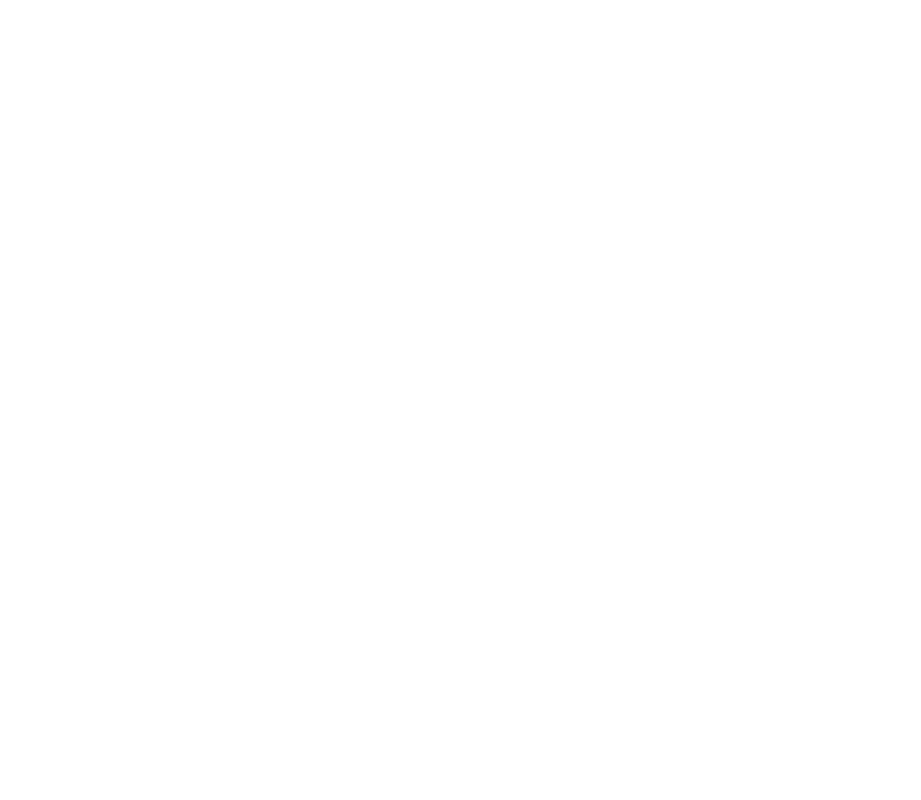
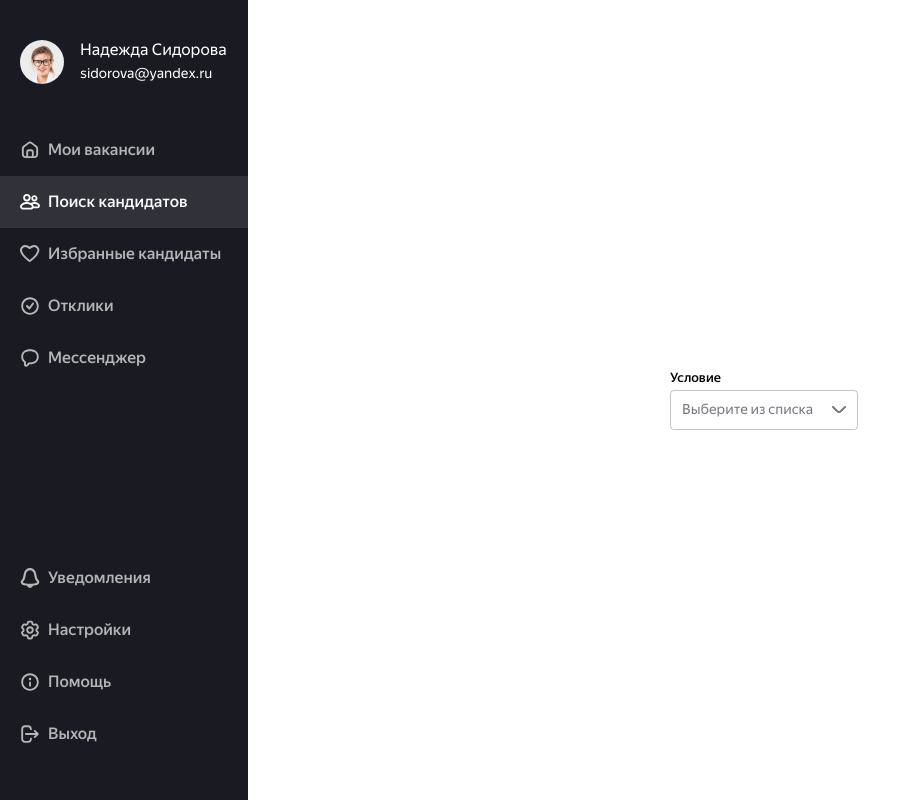
Before and after one commit to MostBridge/Frontend, a React (Vite) app: page /candidates in a window 1280 px wide. Before the commit this address had no page. Shown: the whole page, without its empty margins (0-921 px from the left). Built offline with nearby package versions, Linux system fonts and the light colour scheme.

Commit message:
feature: implemented select component

```diff
--- a/src/App.tsx
+++ b/src/App.tsx
@@ -1,10 +1,11 @@
 import { Routes, Route, BrowserRouter } from 'react-router-dom';
 import { Shadows, ThemeProvider, StyledEngineProvider, createTheme } from '@mui/material';
 
+import Layout from 'components/Layout/Layout';
 import CreateVacancy from './pages/CreateVacancy/CreateVacancy';
 import SignIn from 'pages/SignIn/SignIn';
 import Vacancies from 'pages/Vacancies/Vacancies';
-import Layout from 'components/Layout/Layout';
+import Candidates from 'pages/Candidates/Candidates';
 
 const theme = createTheme({
   shadows: Array(25).fill('none') as Shadows,
@@ -82,7 +83,8 @@
             <Route path="/sign-in" element={<SignIn />} />
             <Route element={<Layout />}>
               <Route path="/vacancies" element={<Vacancies />} />
-              <Route path='/create-vacancy' element={<CreateVacancy />} />
+              <Route path="/candidates" element={<Candidates />} />
+              <Route path="/create-vacancy" element={<CreateVacancy />} />
             </Route>
           </Routes>
         </StyledEngineProvider>
--- /dev/null
+++ b/src/components/Icon/Icon.tsx
@@ -0,0 +1,16 @@
+import { FC } from 'react';
+
+import { Icon as MuiIcon, IconProps as MuiIconProps } from '@mui/material';
+
+export interface IconProps extends MuiIconProps {
+  src: string;
+  alt: string;
+}
+
+const Icon: FC<IconProps> = ({ src, alt, ...props }) => (
+  <MuiIcon {...props}>
+    <img src={src} alt={alt} />
+  </MuiIcon>
+);
+
+export default Icon;
--- /dev/null
+++ b/src/components/Label/Label.tsx
@@ -0,0 +1,13 @@
+import { FC, PropsWithChildren } from 'react';
+
+import { Typography } from '@mui/material';
+
+const Label: FC<PropsWithChildren> = ({ children }) => {
+  return (
+    <Typography variant="caption" component="label" fontWeight={500}>
+      {children}
+    </Typography>
+  );
+};
+
+export default Label;
--- /dev/null
+++ b/src/components/MenuItem/MenuItem.tsx
@@ -0,0 +1,28 @@
+import { FC } from 'react';
+import { MenuItem as MuiMenuItem, MenuItemProps, styled } from '@mui/material';
+
+import Icon from 'components/Icon/Icon';
+import checkMini from 'assets/images/checkMini.svg';
+
+const StyledMenuItem = styled(MuiMenuItem)<MenuItemProps>(({ theme }) => ({
+  height: '36px',
+  boxSizing: 'border-box',
+  justifyContent: 'space-between',
+  padding: '6px 12px',
+  ...theme.typography.body2,
+
+  '&:hover': {
+    backgroundColor: theme.palette.primary.light,
+  },
+}));
+
+const MenuItem: FC<MenuItemProps> = ({ selected, children, ...props }) => {
+  return (
+    <StyledMenuItem selected={selected} {...props}>
+      {children}
+      {selected && <Icon src={checkMini} alt="иконка" />}
+    </StyledMenuItem>
+  );
+};
+
+export default MenuItem;
--- /dev/null
+++ b/src/components/Select/Placeholder/Placeholder.tsx
@@ -0,0 +1,12 @@
+import { FC, PropsWithChildren } from 'react';
+import { Typography } from '@mui/material';
+
+const Placeholder: FC<PropsWithChildren> = ({ children }) => {
+  return (
+    <Typography variant="body2" component="p" color="text.secondary" overflow="hidden" textOverflow="ellipsis">
+      {children}
+    </Typography>
+  );
+};
+
+export default Placeholder;
--- /dev/null
+++ b/src/components/Select/Select.tsx
@@ -0,0 +1,87 @@
+import { Select as MuiSelect, SelectProps as MuiSelectProps, styled } from '@mui/material';
+
+import Icon from 'components/Icon/Icon';
+import Placeholder from 'components/Select/Placeholder/Placeholder';
+import arrowDown from 'assets/images/arrowDown.svg';
+
+const StyledSelect = styled(MuiSelect)(({ theme }) => ({
+  height: '40px',
+  width: '250px',
+  borderColor: theme.palette.text.secondary,
+  backgroundColor: theme.palette.background.default,
+  color: theme.palette.text.primary,
+  cursor: 'pointer',
+  ...theme.typography.body2,
+
+  '.MuiOutlinedInput-notchedOutline': {
+    paddginLeft: '12px',
+    paddingRight: '12px',
+  },
+
+  '&:hover .MuiOutlinedInput-notchedOutline': {
+    borderColor: theme.palette.text.disabled,
+    borderTopRadius: 'none',
+  },
+
+  '&.Mui-focused .MuiOutlinedInput-notchedOutline': {
+    borderColor: theme.palette.text.disabled,
+    borderWidth: '1px',
+  },
+
+  '& .MuiSelect-outlined': {
+    transform: 'rotate(0deg)',
+  },
+
+  '& .MuiSelect-select': {
+    padding: '8px 36px 8px 12px!important',
+  },
+
+  '& .MuiSelect-icon': {
+    transform: 'rotate(0deg)',
+  },
+})) as unknown as typeof MuiSelect;
+
+export interface SelectProps<Value> extends MuiSelectProps<Value> {
+  placeholder?: string;
+}
+
+export default function Select<Value>({ placeholder, multiple, ...props }: SelectProps<Value>): JSX.Element {
+  const renderValue = (selected: any) => {
+    if (!selected || selected === '' || selected.length === 0) {
+      return <Placeholder>{placeholder}</Placeholder>;
+    }
+    if (multiple) {
+      return selected.join(', ');
+    }
+    return selected;
+  };
+
+  return (
+    <StyledSelect
+      displayEmpty
+      multiple={multiple}
+      renderValue={renderValue}
+      disableUnderline={true}
+      MenuProps={{
+        anchorOrigin: {
+          vertical: 'bottom',
+          horizontal: 'center',
+        },
+        transformOrigin: { vertical: -5, horizontal: 'center' },
+        PaperProps: {
+          sx: {
+            boxSizing: 'border-box',
+            bgcolor: '#FFF',
+            outline: '1px solid #DDE0E4',
+            '& .MuiList-root': {
+              padding: 0,
+              border: 'none',
+            },
+          },
+        },
+      }}
+      IconComponent={(props) => <Icon src={arrowDown} alt="иконка" {...props} />}
+      {...props}
+    />
+  );
+}
--- a/src/components/Sidebar/Sidebar.tsx
+++ b/src/components/Sidebar/Sidebar.tsx
@@ -36,7 +36,7 @@
         <Tab icon={bell} text="Уведомления" />
         <Tab icon={gear} text="Настройки" />
         <Tab icon={circleInfo} text="Помощь" />
-        <Tab icon={signOut} text="Отклики" />
+        <Tab icon={signOut} text="Выход" />
       </List>
     </aside>
   );
--- /dev/null
+++ b/src/pages/Candidates/Candidates.module.css
@@ -0,0 +1,9 @@
+.page {
+  display: flex;
+  align-items: center;
+  justify-content: center;
+}
+
+.condition {
+  width: 188px;
+}
--- /dev/null
+++ b/src/pages/Candidates/Candidates.tsx
@@ -0,0 +1,41 @@
+import { FC, useState } from 'react';
+
+import { SelectChangeEvent, Stack } from '@mui/material';
+import Select from 'components/Select/Select';
+import MenuItem from 'components/MenuItem/MenuItem';
+import Label from 'components/Label/Label';
+
+import styles from './Candidates.module.css';
+
+const Candidates: FC = () => {
+  const [condition, setCondition] = useState<string[]>([]);
+
+  const handleChange = (event: SelectChangeEvent<typeof condition>) => {
+    const value = event.target.value;
+    setCondition(typeof value === 'string' ? value.split(',') : value);
+  };
+
+  const options = [
+    { value: 'От', text: 'От' },
+    { value: 'До', text: 'До' },
+    { value: 'После', text: 'После' },
+    { value: 'Точная дата', text: 'Точная дата' },
+  ];
+
+  return (
+    <main className={styles.page}>
+      <Stack spacing="4px">
+        <Label>Условие</Label>
+        <Select className={styles.condition} placeholder="Выберите из списка" value={condition} onChange={handleChange}>
+          {options.map((option) => (
+            <MenuItem key={option.value} value={option.value}>
+              {option.text}
+            </MenuItem>
+          ))}
+        </Select>
+      </Stack>{' '}
+    </main>
+  );
+};
+
+export default Candidates;
```
Also changed, not shown: .eslintrc.cjs, src/assets/images/arrowDown.svg (added), src/assets/images/checkMini.svg (added).
